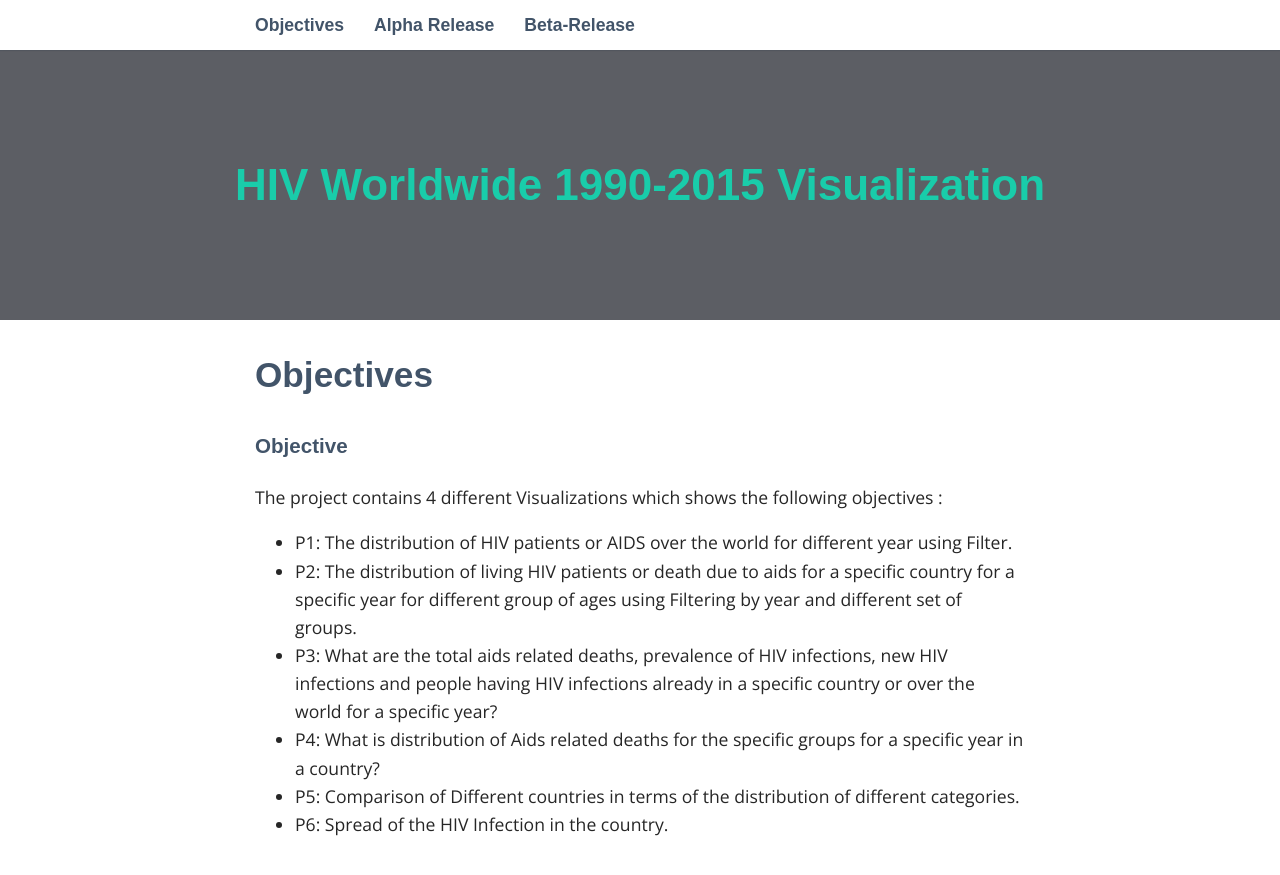
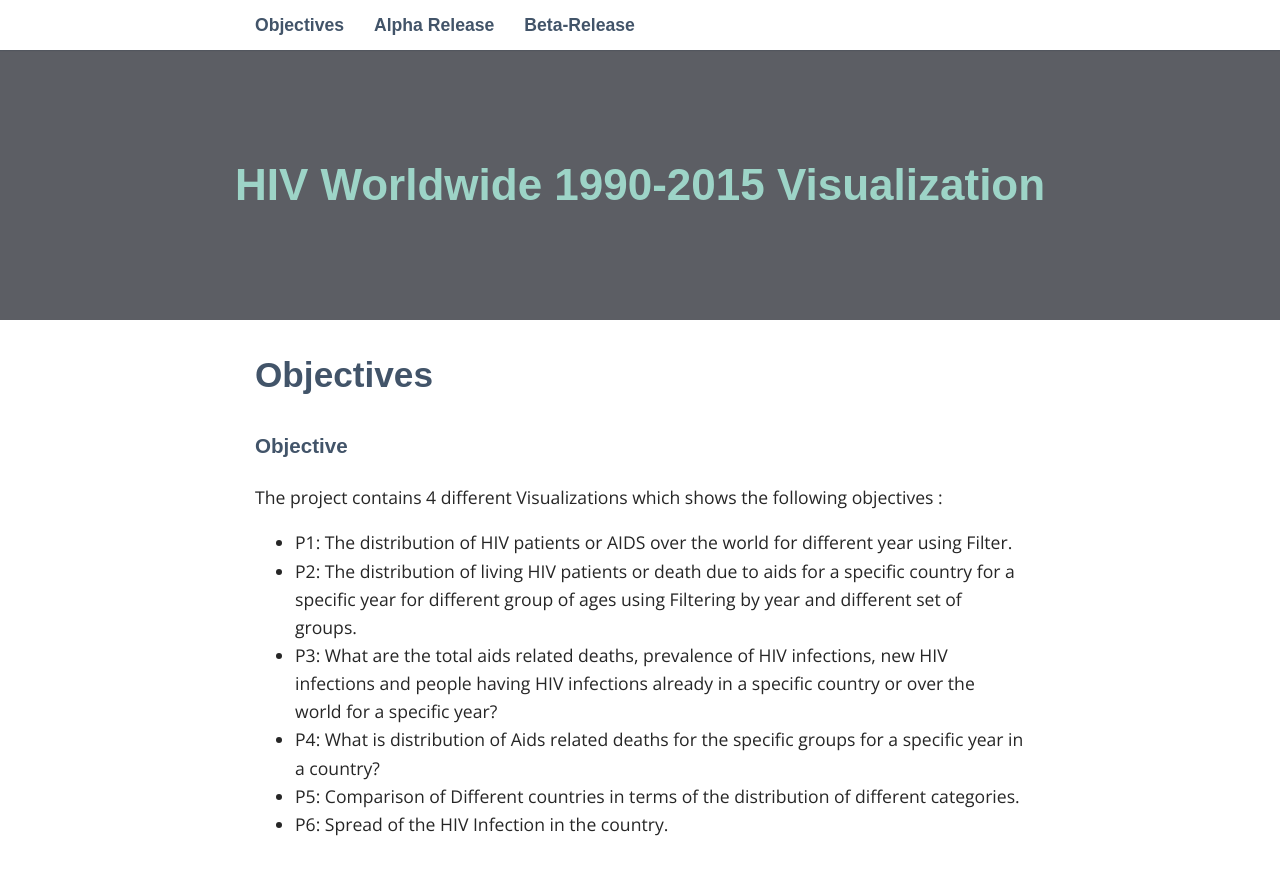
Before and after one commit to ameyay98/Final-Project, a Jekyll site: the page built from _pages/01_Objectives.md, in a window 1280 px wide and 900 px high. Shown: the top 875 px of the window. Built offline with Jekyll 4.4.1, drawn with Linux system fonts in a browser that asks for light colours; some web fonts are replaced.

Commit message:
7th Commit

```diff
--- a/_sass/_base.scss
+++ b/_sass/_base.scss
@@ -1,5 +1,5 @@
 $content-width: 800px;
-$main: #19CCAA;
+$main: #9dd4c7;
 $font-style: 'Open Sans', sans-serif;
 $font-color: #262626;
 $link-color: #425469;
```
Also changed, not shown: _pages/01_Objectives.md (+1 -1 lines).
